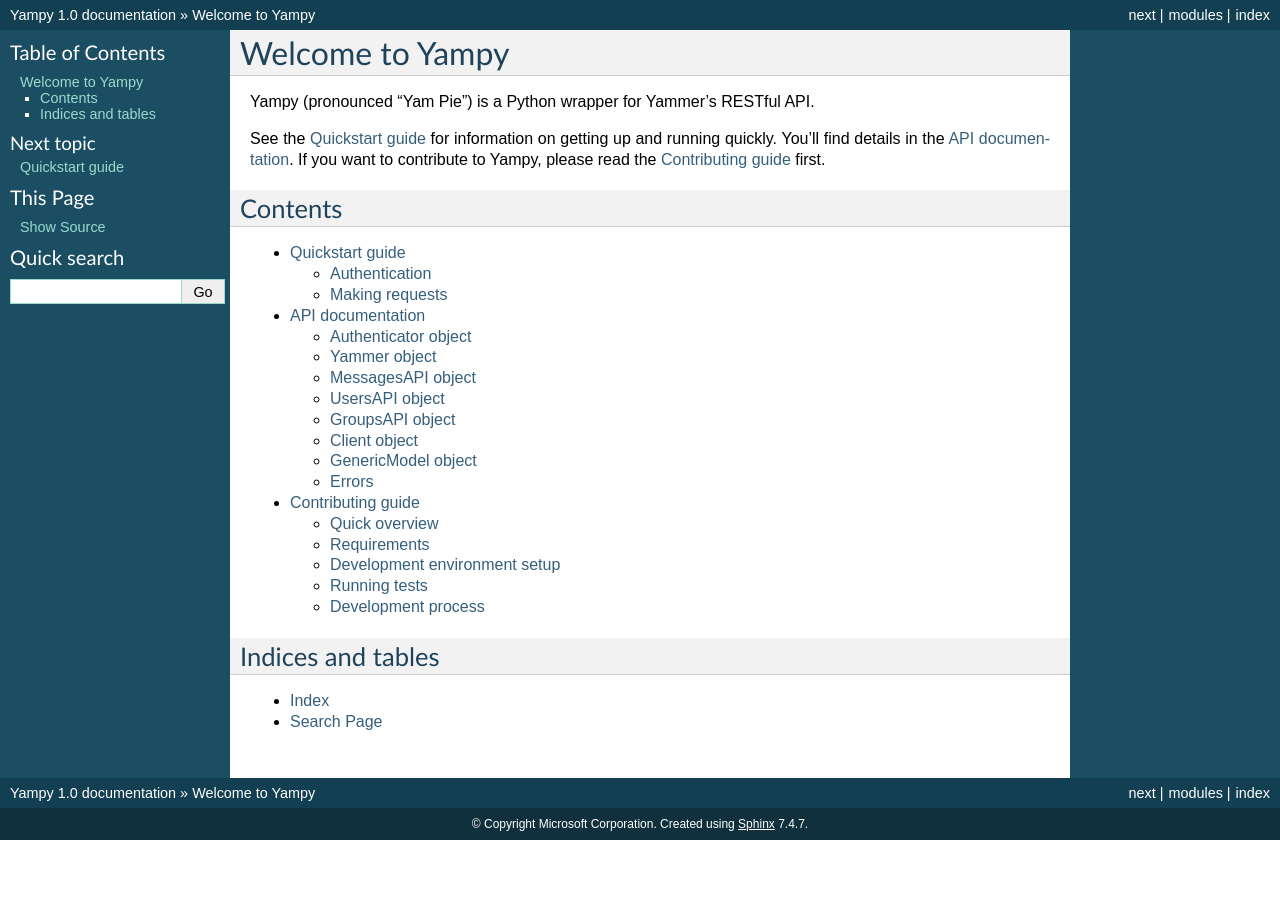
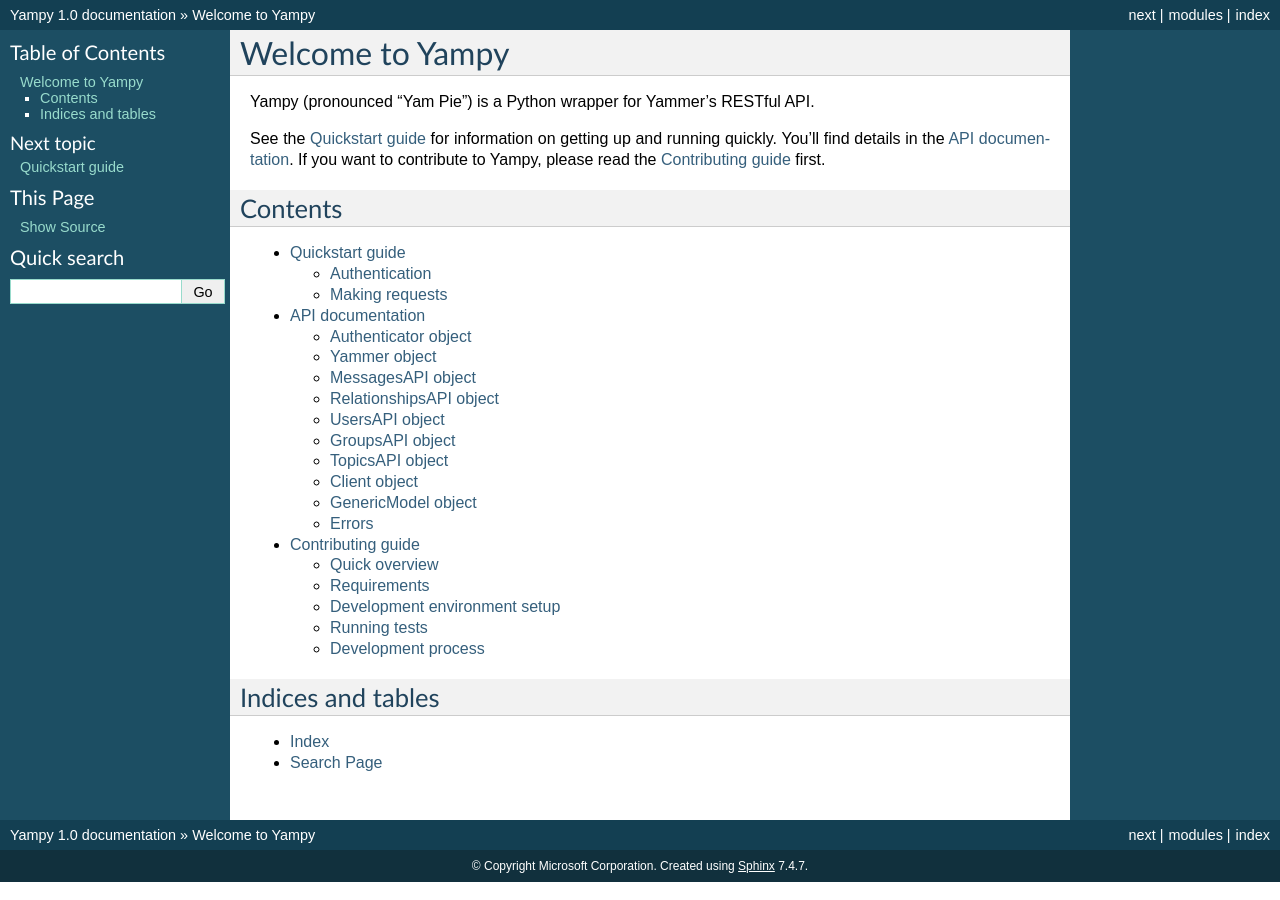
Before and after one commit to yammer/yam-python, a Sphinx documentation site: the page built from docs/index.rst, in a window 1280 px wide. Built offline with Sphinx 7.4.7, drawn with Linux system fonts in a browser that asks for light colours.

Commit message:
update docs

```diff
--- a/docs/api.rst
+++ b/docs/api.rst
@@ -24,6 +24,13 @@
 .. autoclass:: MessagesAPI
    :members:
 
+RelationshipsAPI object
+-----------------------
+
+.. module:: yampy.apis
+.. autoclass:: RelationshipsAPI
+   :members:
+
 UsersAPI object
 ---------------
 
@@ -36,6 +43,13 @@
 
 .. module:: yampy.apis
 .. autoclass:: GroupsAPI
+   :members:
+
+TopicsAPI object
+----------------
+
+.. module:: yampy.apis
+.. autoclass:: TopicsAPI
    :members:
 
 Client object
```
Also changed, not shown: README.md (+5 -3 lines).
